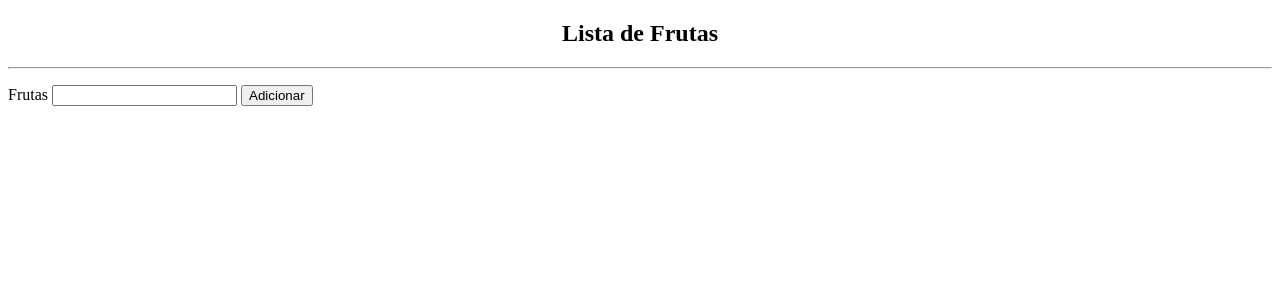
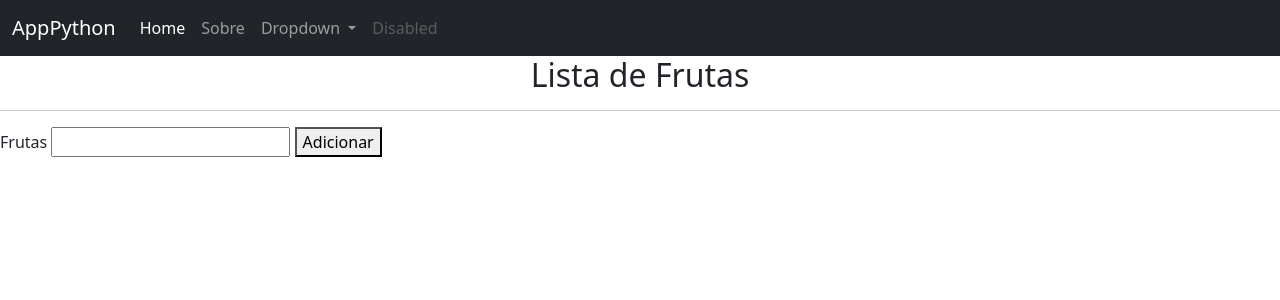
Before and after one commit to vhavhugo/flask, a Flask app: page / in a window 1280 px wide. Shown: the top 300 px of the page. Run offline with Flask 2, Linux system fonts and the light colour scheme.

Commit message:
Colocando bootstrap e menu superior

```diff
--- a/templates/base.html
+++ b/templates/base.html
@@ -1,13 +1,47 @@
 <!DOCTYPE html>
-<html lang="en">
+<html lang="pt-BR">
 <head>
     <meta charset="UTF-8">
     <meta http-equiv="X-UA-Compatible" content="IE=edge">
     <meta name="viewport" content="width=device-width, initial-scale=1.0">
     <title>AppPython</title>
+    <link rel="stylesheet" href="https://cdn.jsdelivr.net/npm/bootstrap@5.2.2/dist/css/bootstrap.min.css" integrity="sha384-Zenh87qX5JnK2Jl0vWa8Ck2rdkQ2Bzep5IDxbcnCeuOxjzrPF/et3URy9Bv1WTRi" crossorigin="anonymous">
 </head>
 <body>
+    <nav class="navbar navbar-expand-lg navbar-dark bg-dark">
+        <div class="container-fluid">
+            <a class="navbar-brand" href="#">AppPython</a>
+            <button class="navbar-toggler" type="button" data-bs-toggle="collapse" data-bs-target="#navbarSupportedContent" aria-controls="navbarSupportedContent" aria-expanded="false" aria-label="Toggle navigation">
+                <span class="navbar-toggler-icon"></span>
+            </button>
+            <div class="collapse navbar-collapse" id="navbarSupportedContent">
+                <ul class="navbar-nav me-auto mb-2 mb-lg-0">
+                    <li class="nav-item">
+                        <a class="nav-link active" aria-current="page" href="{{url_for('principal')}}">Home</a>
+                    </li>
+                <li class="nav-item">
+                    <a class="nav-link" href="{{url_for('sobre')}}">Sobre</a>
+                </li>
+                <li class="nav-item dropdown">
+                    <a class="nav-link dropdown-toggle" href="#" id="navbarDropdown" role="button" data-bs-toggle="dropdown" aria-expanded="false">
+                        Dropdown
+                    </a>
+                    <ul class="dropdown-menu" aria-labelledby="navbarDropdown">
+                        <li><a class="dropdown-item" href="#">Action</a></li>
+                        <li><a class="dropdown-item" href="#">Another action</a></li>
+                        <li><hr class="dropdown-divider"></li>
+                        <li><a class="dropdown-item" href="#">Something else here</a></li>
+                    </ul>
+                </li>
+                <li class="nav-item">
+                    <a class="nav-link disabled">Disabled</a>
+                </li>
+                </ul>
+            </div>
+        </div>
+      </nav>
     {% block conteudo %}
     {% endblock conteudo %}
+    <script src="https://cdn.jsdelivr.net/npm/bootstrap@5.2.2/dist/js/bootstrap.bundle.min.js" integrity="sha384-OERcA2EqjJCMA+/3y+gxIOqMEjwtxJY7qPCqsdltbNJuaOe923+mo//f6V8Qbsw3" crossorigin="anonymous"></script>
 </body>
 </html>
```
